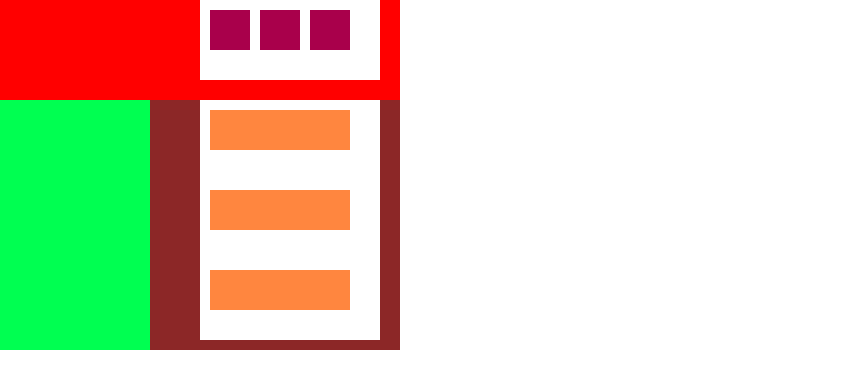
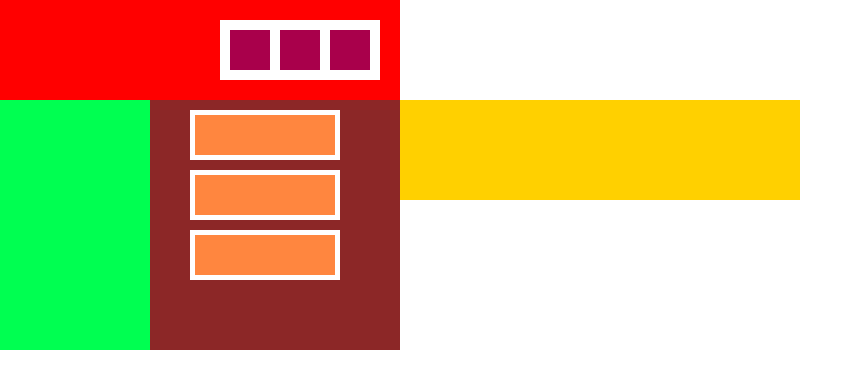
Before and after one commit to Miukawahito1025/divpuzzle3, a plain HTML site: page index.html in a window 1280 px wide. Shown: the whole page, without its empty margins (0-863 px from the left). Drawn offline with Linux system fonts and the light colour scheme.

Commit message:
first commit

```diff
--- a/css/style.css
+++ b/css/style.css
@@ -1,12 +1,14 @@
 .red {
+  position: relative;
   background: #ff0000;
   height: 100px;
   width: 400px;
 }
 
 .white {
-  margin-left: auto;
-  margin-right: 20px;
+  position: absolute;
+  top: 20px;
+  right: 20px;
   display: flex;
   padding: 10px;
   background: white;
@@ -44,14 +46,18 @@
   float: left;
 }
 
-.white {
-  background: white;
-  height: 60px;
-  width: 160px;
-}
-
 .orange {
+  border: 5px solid #ffffff;
+  margin-top: 10px;
+  margin-left: 40px;
   background: #ff863f;
   height: 40px;
   width: 140px;
 }
+
+.yellow {
+  background: #ffd000;
+  height: 100px;
+  width: 400px;
+  float: left;
+}
--- a/index.html
+++ b/index.html
@@ -20,14 +20,11 @@
     <div class="clearfix">
       <div class="green"></div>
       <div class="brown">
-        <div class="white">
           <div class="orange"></div>
-        </div>
-        <div class="white">
           <div class="orange"></div>
-        </div>
-        <div class="white">
           <div class="orange"></div>
+      </div>
+          <div class="yellow"></div>
         </div>
       </div>
     </div>
```
